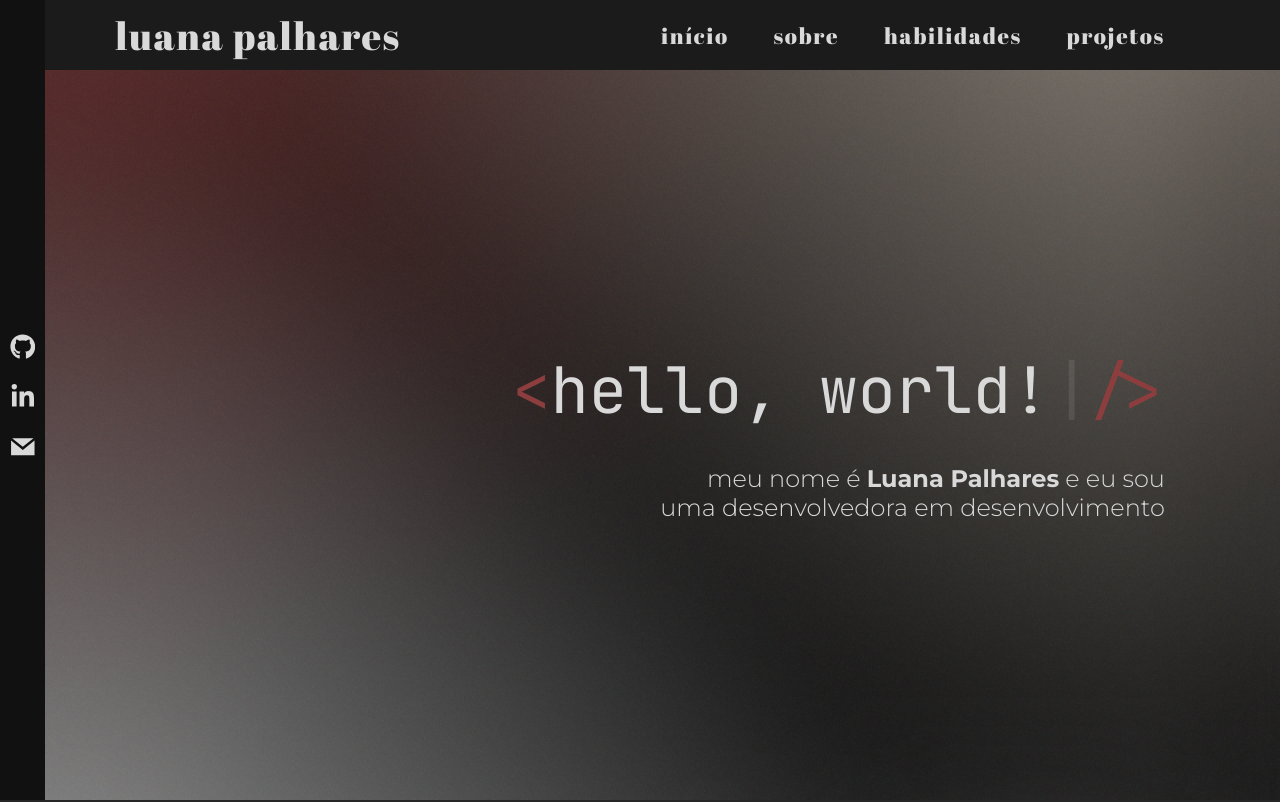
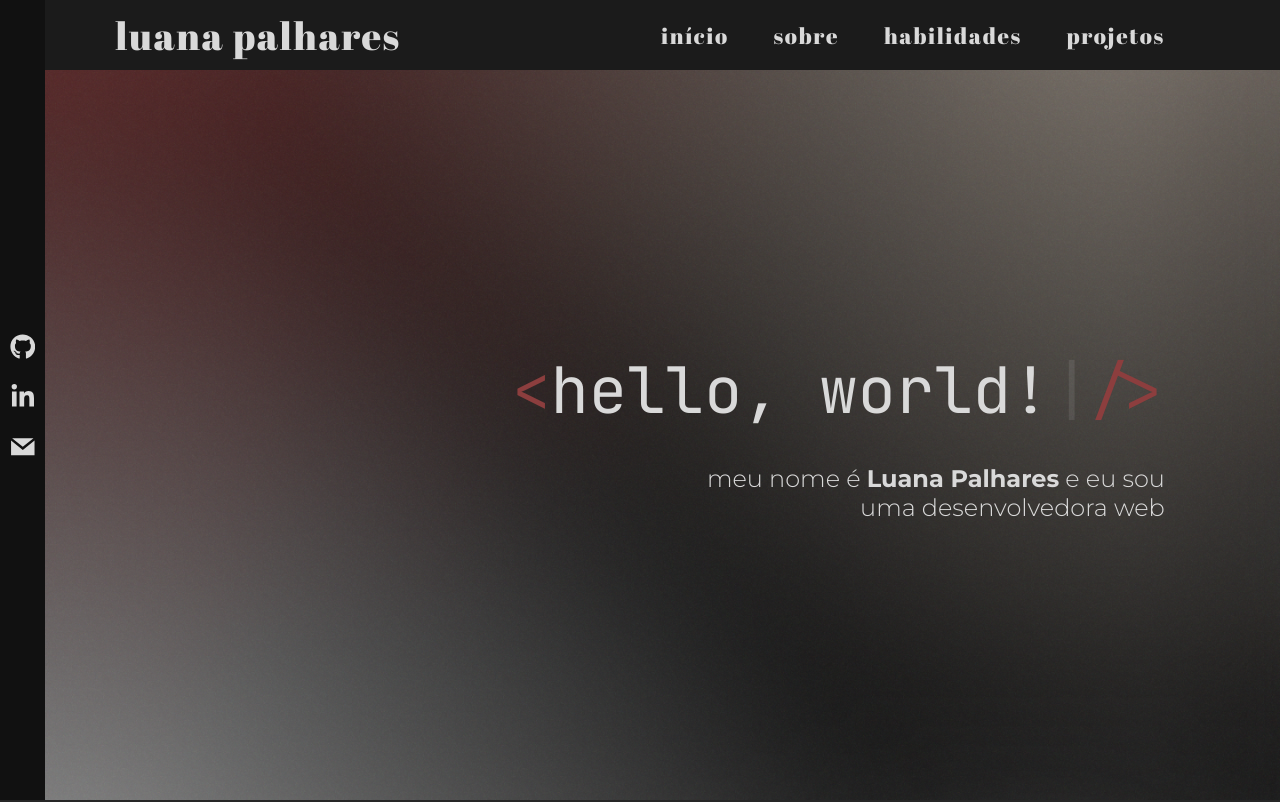
Before and after one commit to lubeires/portfolio, a React (Create React App) app: page / in a window 1280 px wide. Shown: the top 802 px of the page. Built offline with nearby package versions, Linux system fonts and the light colour scheme.

Commit message:
update home

```diff
--- a/src/components/Home.tsx
+++ b/src/components/Home.tsx
@@ -17,7 +17,7 @@ export const Home = () => {
       </code>
       <p>
         meu nome é <strong>Luana Palhares</strong> e eu sou uma desenvolvedora
-        em desenvolvimento
+        web
       </p>
     </section>
   );
```
